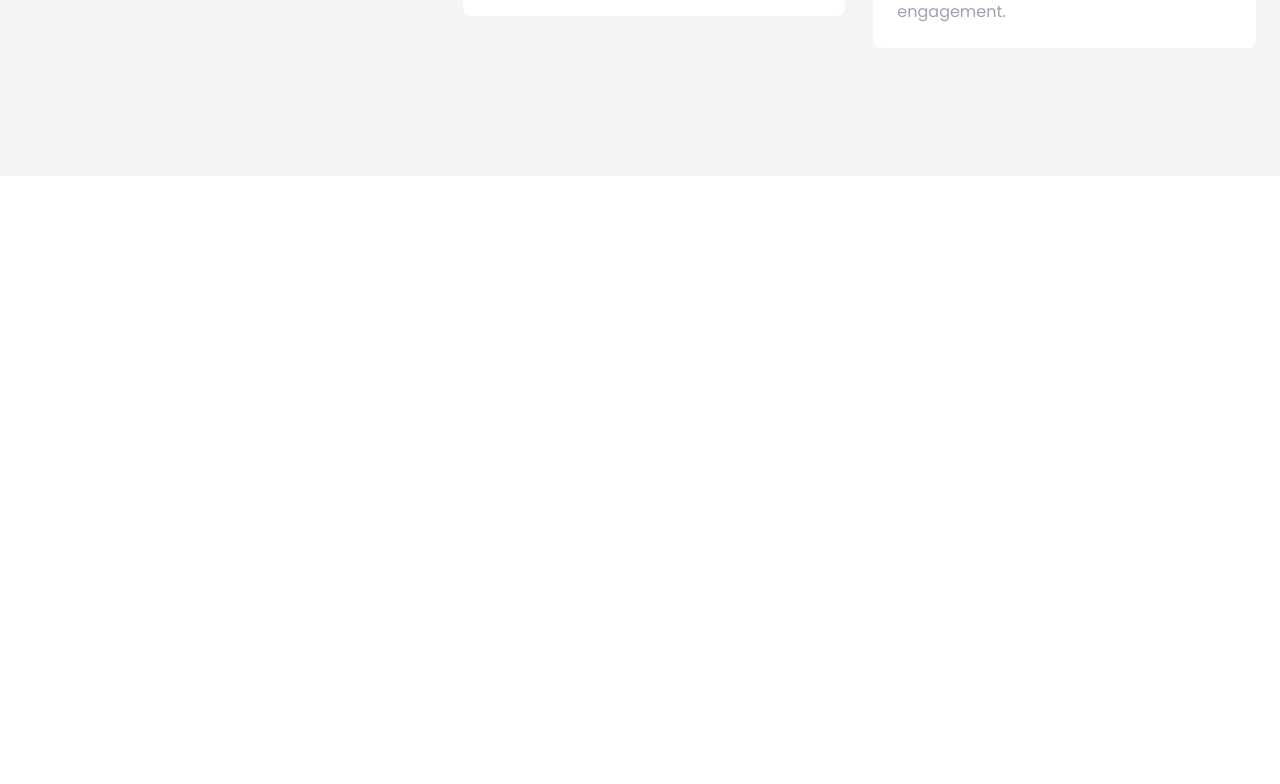
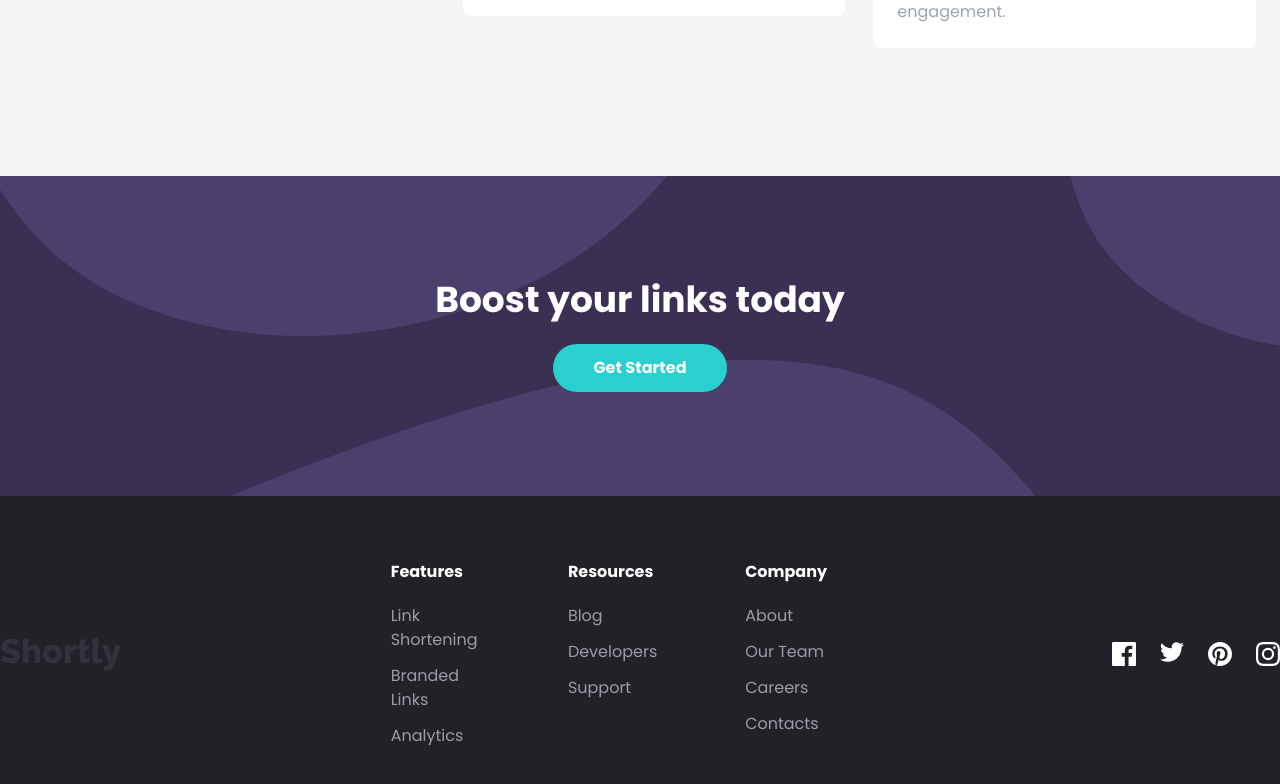
Before and after one commit to Damjan15/Shortly, a React (Create React App) app: page / in a window 1280 px wide. Shown: the part 1696-2480 px from the top of the page. Before the commit the page ends 1872 px from the top, so only its background shows below. Built offline with nearby package versions, Linux system fonts and the light colour scheme; the HTML template or start-up script is replaced by a standard one.

Commit message:
CTA section created, Footer created

```diff
--- a/src/App.js
+++ b/src/App.js
@@ -1,5 +1,5 @@
 import { Toaster } from "react-hot-toast";
-import { Navbar, Hero, Shorten, Stats, Features } from "./components";
+import { Navbar, Hero, Shorten, Stats, Features, CTA, Footer } from "./components";
 
 function App() {
   return (
@@ -9,6 +9,8 @@ function App() {
       <Shorten />
       <Stats />
       <Features />
+      <CTA />
+      <Footer />
       <Toaster />
     </div>
   );
--- /dev/null
+++ b/src/components/CTA.jsx
@@ -0,0 +1,14 @@
+const CTA = () => {
+  return (
+    <section className="cta py-24 bg-darkViolet">
+        <div className="flex flex-col p-2 space-y-6">
+            <h5 className="mx-auto space-y-10 text-4xl font-bold text-center text-white">
+                Boost your links today
+            </h5>
+            <button className="px-10 py-5 mx-auto text-2xl font-bold text-white rounded-full bg-cyan hover:bg-cyanLight md:text-base md:py-3 focus:outline-none">Get Started</button>
+        </div>
+    </section>
+  )
+}
+
+export default CTA
--- /dev/null
+++ b/src/components/Footer.jsx
@@ -0,0 +1,73 @@
+import logo from "../assets/logo.svg"
+import facebookIcon from "../assets/icon-facebook.svg"
+import instagramIcon from "../assets/icon-instagram.svg"
+import twitterIcon from "../assets/icon-twitter.svg"
+import pinterestIcon from "../assets/icon-pinterest.svg"
+
+const Footer = () => {
+  return (
+    <footer className="py-16 bg-veryDarkViolet">
+        <div className="container flex flex-col items-center justify-between mx-auto space-y-16 md:flex-row md:space-y-0 md:items-center">
+            {/* Logo */}
+            <img src={logo} alt="Shortify Logo" />
+
+            {/* Menus Container */}
+            <div className="flex flex-col space-y-16 md:space-x-20 md:flex-row md:space-y-0">
+                {/* Menu 1 */}
+                <div className="flex flex-col items-center w-full md:items-start">
+                    <div className="mb-5 font-bold text-white capitalize">Features</div>
+                    <div className="flex flex-col items-center space-y-3 md:items-start">
+                        <a href="/" className="capitalize text-grayishViolet hover:text-cyan">Link shortening</a>
+                        <a href="/" className="capitalize text-grayishViolet hover:text-cyan">Branded Links</a>
+                        <a href="/" className="capitalize text-grayishViolet hover:text-cyan">Analytics</a>
+                    </div>
+                </div>
+
+
+                {/* Menu 2 */}
+                <div className="flex flex-col items-center w-full md:items-start">
+                    <div className="mb-5 font-bold text-white capitalize">Resources</div>
+                    <div className="flex flex-col items-center space-y-3 md:items-start">
+                        <a href="/" className="capitalize text-grayishViolet hover:text-cyan">Blog</a>
+                        <a href="/" className="capitalize text-grayishViolet hover:text-cyan">Developers</a>
+                        <a href="/" className="capitalize text-grayishViolet hover:text-cyan">Support</a>
+                    </div>
+                </div>
+
+
+                {/* Menu 3 */}
+                <div className="flex flex-col items-center w-full md:items-start">
+                    <div className="mb-5 font-bold text-white capitalize">Company</div>
+                    <div className="flex flex-col items-center space-y-3 md:items-start">
+                        <a href="/" className="capitalize text-grayishViolet hover:text-cyan">About</a>
+                        <a href="/" className="capitalize text-grayishViolet hover:text-cyan">Our Team</a>
+                        <a href="/" className="capitalize text-grayishViolet hover:text-cyan">Careers</a>
+                        <a href="/" className="capitalize text-grayishViolet hover:text-cyan">Contacts</a>
+                    </div>
+                </div>
+            </div>
+
+            {/* Social Links Container */}
+            <div className="flex space-x-6">
+                <a href="/">
+                    <img src={facebookIcon} className="ficon" alt="Facebook Icon" />
+                </a>
+
+                <a href="/">
+                    <img src={twitterIcon} className="ficon" alt="Twitter Icon" />
+                </a>
+
+                <a href="/">
+                    <img src={pinterestIcon} className="ficon" alt="Pinterest Icon" />
+                </a>
+
+                <a href="/">
+                    <img src={instagramIcon} className="ficon" alt="Instagram Icon" />
+                </a>
+            </div>
+        </div>
+    </footer>
+  )
+}
+
+export default Footer
--- a/src/components/index.js
+++ b/src/components/index.js
@@ -3,3 +3,5 @@ export { default as Hero } from "./Hero"
 export { default as Shorten } from "./Shorten"
 export { default as Stats } from "./Stats"
 export { default as Features } from "./Features"
+export { default as CTA } from "./CTA";
+export { default as Footer } from "./Footer"
--- a/src/index.css
+++ b/src/index.css
@@ -1,3 +1,13 @@
 @tailwind base;
 @tailwind components;
 @tailwind utilities;
+
+.cta {
+    background-image: url("./assets/bg-boost-desktop.svg");
+    background-repeat: no-repeat;
+    background-size: cover;
+}
+
+.ficon:hover {
+    filter: invert(79%) sepia(61%) saturate(464%) hue-rotate(130deg) brightness(89%) contrast(85%);
+}
```
